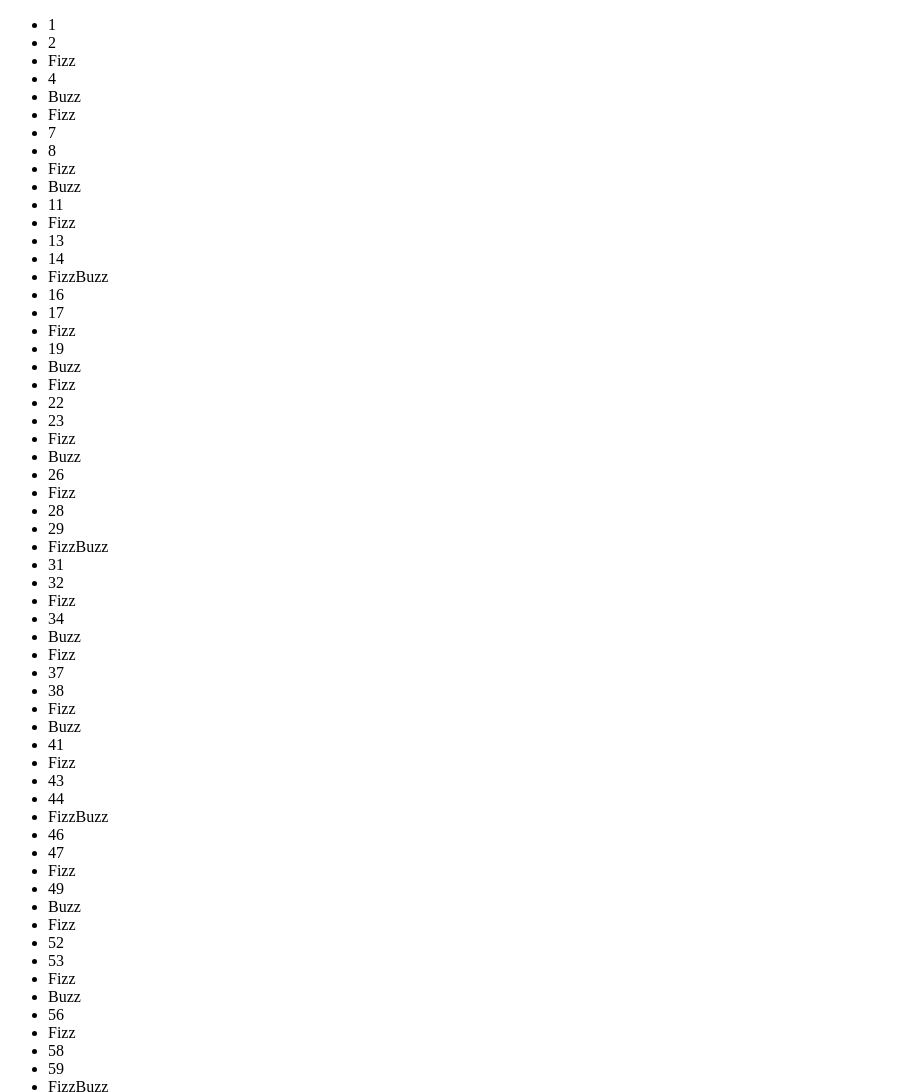
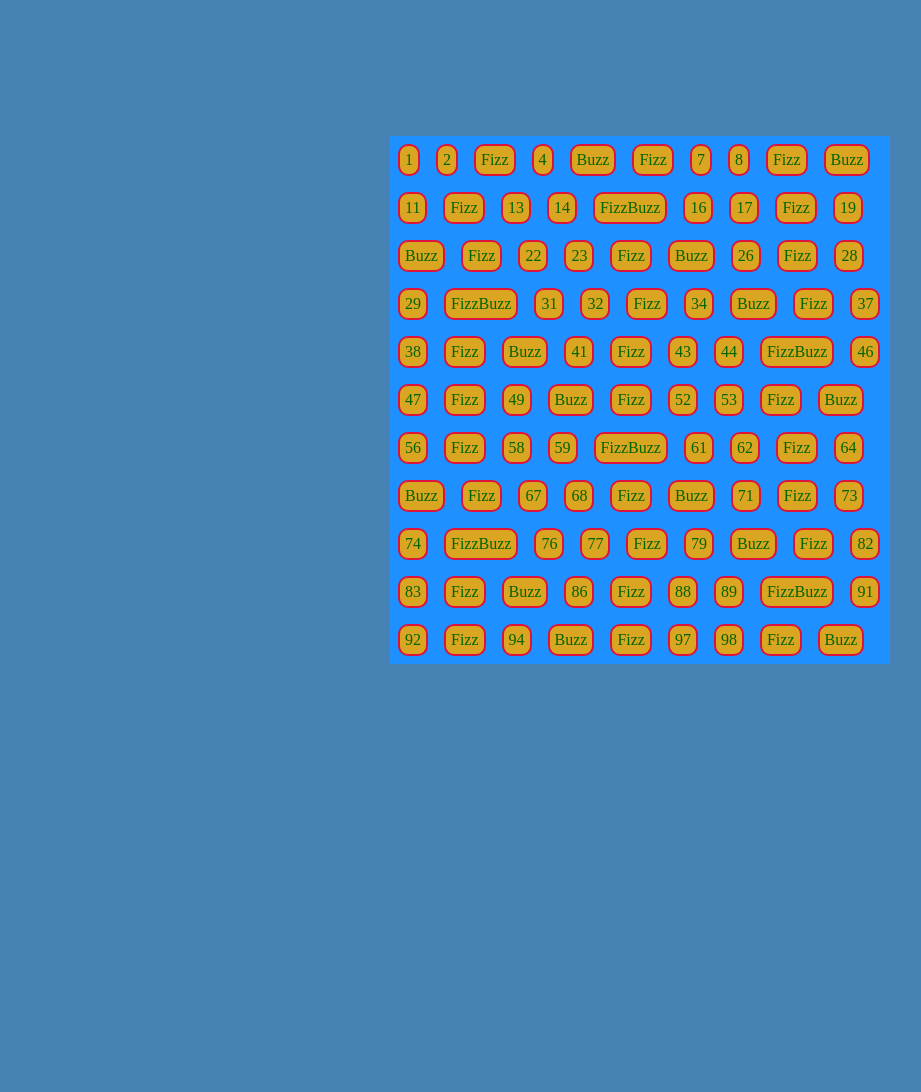
Before and after one commit to MassimilianoRocco/js-fizzbuzz, a plain HTML site: page index.html in a window 1280 px wide. Shown: the top 1092 px of the page, without its empty margins (0-921 px from the left). After the commit the page ends 800 px from the top, so only its background shows below. Drawn offline with Linux system fonts and the light colour scheme.

Commit message:
Added: new code but cleaner

```diff
--- /dev/null
+++ b/css/style.css
@@ -0,0 +1,31 @@
+*{
+    padding: 0;
+    margin: 0;
+    box-sizing: border-box;
+}
+body {
+    background-color: steelblue;
+}
+
+.container{
+    display: flex;
+    width: 500px;
+    height: 100vh;
+    align-items: center;
+    margin: auto;
+}
+
+#row{
+    display: flex;
+    width: 100%;
+    flex-wrap: wrap;
+    background-color: dodgerblue ;
+    color: darkgreen;
+}
+#row>*{
+    margin: 0.5rem;
+    border: 2px solid crimson;
+    border-radius: 10px;
+    padding: 5px;
+    background-color: goldenrod;
+}
--- a/index.html
+++ b/index.html
@@ -3,13 +3,15 @@
 <head>
     <meta charset="UTF-8">
     <meta name="viewport" content="width=device-width, initial-scale=1.0">
+    <link rel="stylesheet" href="./css/style.css">
     <title>js-fizzbuzz</title>
 </head>
 <body>
-    <ul id="prova">
+    <div class="container">
+        <div id="row">
 
-    </ul>
-
+        </div>
+    </div>
 
     <script src="./js/main.js"></script>
 </body>
--- a/js/main.js
+++ b/js/main.js
@@ -1,35 +1,24 @@
-let x;
-for(x=1; x<=100; x++){
-    if(x%3==0 && !((x % 3 == 0) && (x % 5 == 0))){
-        const para = document.createElement("li");
-        const node = document.createTextNode("Fizz")
-        para.appendChild(node);
-        const element = document.getElementById("prova");
-        element.appendChild(para);
-        console.log("Fizz");
+const rowElem = document.getElementById("row");
+
+for(let x=1; x<=100; x++){
+    const boxElem = document.createElement("div");
+
+    if(x%15 == 0){
+        console.log("FizzBuzz");
+        boxElem.innerHTML= "FizzBuzz";
     }
-    if((x % 5 == 0) && !((x % 3 == 0) && (x % 5 == 0))) {
-        const para = document.createElement("li");
-        const node = document.createTextNode("Buzz")
-        para.appendChild(node);
-        const element = document.getElementById("prova");
-        element.appendChild(para);
+    else if(x%3 == 0){
+        console.log("fizz");
+        boxElem.innerHTML= "Fizz";
+
+    }
+    else if(x%5 == 0){
         console.log("Buzz");
+        boxElem.innerHTML= "Buzz";
     }
-    if((x % 3 == 0) && (x % 5 == 0)){
-        const para = document.createElement("li");
-        const node = document.createTextNode("FizzBuzz")
-        para.appendChild(node);
-        const element = document.getElementById("prova");
-        element.appendChild(para);
-        console.log("FizzBuzz");
+    else{
+        console.log(x);
+        boxElem.innerHTML= x;
     }
-    if(x % 3 != 0 && x %  5 != 0){
-        const para = document.createElement("li");
-        const node = document.createTextNode(x);
-        para.appendChild(node);
-        const element = document.getElementById("prova");
-        element.appendChild(para);
-        console.log(x);
-    }
+    rowElem.append(boxElem);
 }
```
